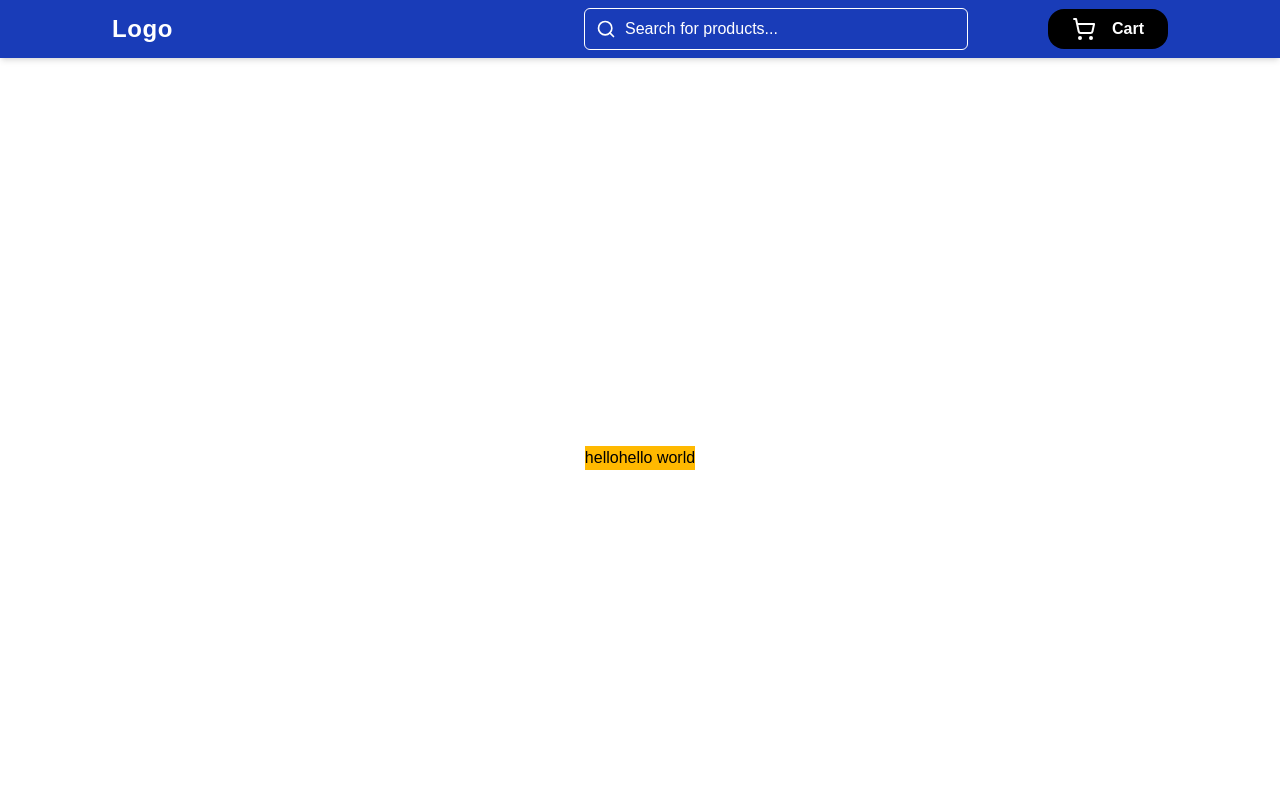
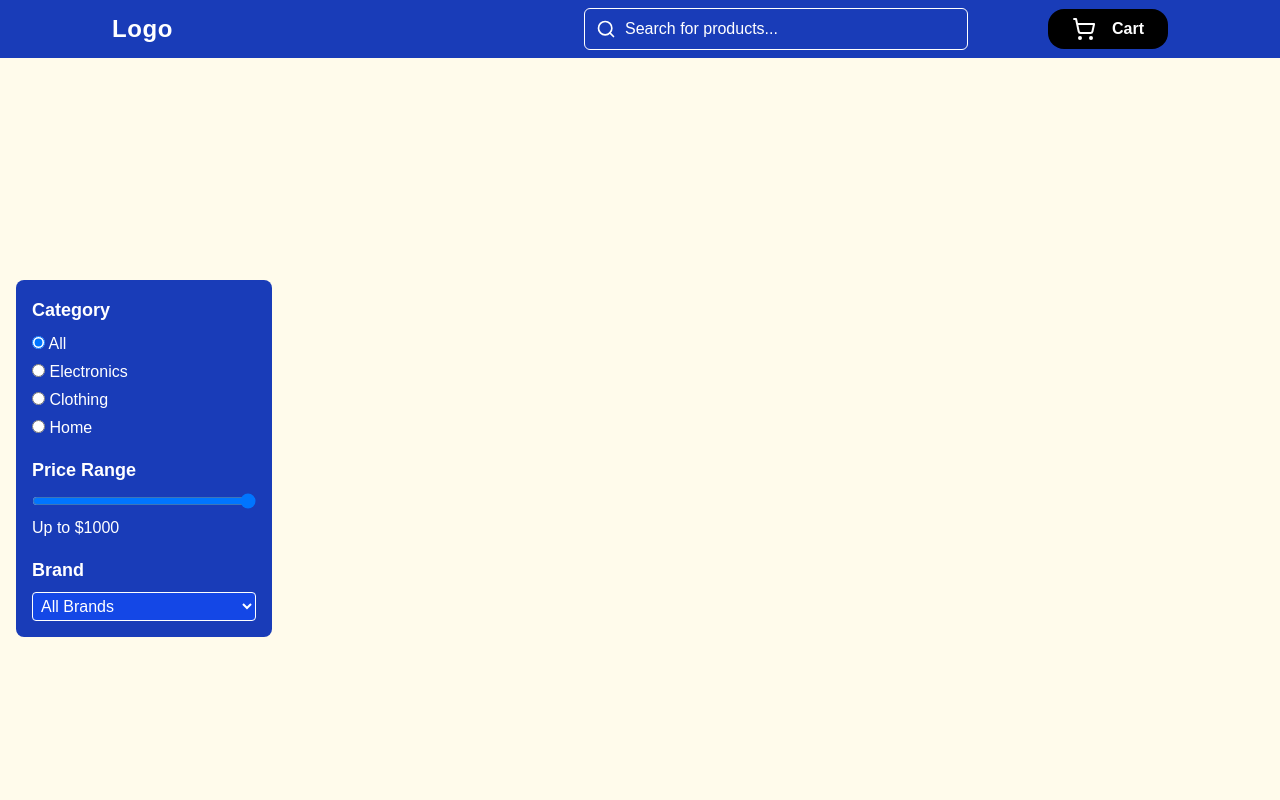
Before and after one commit to mosiur73/whatbytes-jobtask, a Next.js app: page / in a window 1280 px wide. Shown: the top 800 px of the page. Built offline with nearby package versions, Linux system fonts and the light colour scheme.

Commit message:
left sidebar ui done

```diff
--- /dev/null
+++ b/src/app/component/ProductCard.jsx
@@ -0,0 +1,11 @@
+import React from 'react';
+
+const ProductCard = () => {
+    return (
+        <div>
+
+        </div>
+    );
+};
+
+export default ProductCard;
--- /dev/null
+++ b/src/app/component/ProductGrid.jsx
@@ -0,0 +1,11 @@
+import React from 'react';
+
+const ProductGrid = () => {
+    return (
+        <div>
+
+        </div>
+    );
+};
+
+export default ProductGrid;
--- /dev/null
+++ b/src/app/component/SidebarFilter.jsx
@@ -0,0 +1,72 @@
+'use client'
+
+import React, { useState } from 'react'
+
+const categories = ['All', 'Electronics', 'Clothing', 'Home']
+const brands = ['Apple', 'H&M', 'IKEA']
+
+
+const SidebarFilter = ({onFilterChange }) => {
+    const [selectedCategory, setSelectedCategory] = useState('All')
+  const [price, setPrice] = useState(1000)
+  const [selectedBrand, setSelectedBrand] = useState('')
+
+  const handleFilterChange = () => {
+    onFilterChange({ category: selectedCategory, price, brand: selectedBrand })
+  }
+    return (
+         <div className="w-full md:w-64 p-4 bg-blue-800 text-white rounded-lg">
+      <h2 className="text-lg font-semibold mb-2">Category</h2>
+      {categories.map((cat) => (
+        <div key={cat} className="mb-1">
+          <label className="cursor-pointer">
+            <input
+              type="radio"
+              name="category"
+              value={cat}
+              checked={selectedCategory === cat}
+              onChange={(e) => {
+                setSelectedCategory(e.target.value)
+                handleFilterChange()
+              }}
+            />{" "}
+            {cat}
+          </label>
+        </div>
+      ))}
+
+      <h2 className="text-lg font-semibold mt-4 mb-2">Price Range</h2>
+      <input
+        type="range"
+        min="0"
+        max="1000"
+        value={price}
+        onChange={(e) => {
+          setPrice(e.target.value)
+          handleFilterChange()
+        }}
+        className="w-full"
+      />
+      <p>Up to ${price}</p>
+
+      <h2 className="text-lg font-semibold mt-4 mb-2">Brand</h2>
+      <select
+        className="w-full border rounded p-1 text-white bg-blue-700"
+        value={selectedBrand}
+        onChange={(e) => {
+          setSelectedBrand(e.target.value)
+          handleFilterChange()
+        }}
+      >
+        <option value="">All Brands</option>
+        {brands.map((b) => (
+          <option key={b} value={b}>
+            {b}
+          </option>
+        ))}
+      </select>
+    </div>
+    );
+};
+
+export default SidebarFilter;
--- /dev/null
+++ b/src/app/data/products.js
@@ -0,0 +1,30 @@
+
+
+const products = [
+  {
+    id: 1,
+    title: "iPhone 13",
+    price: 999,
+    image: "https://via.placeholder.com/300",
+    category: "electronics",
+    brand: "Apple",
+  },
+  {
+    id: 2,
+    title: "T-Shirt",
+    price: 25,
+    image: "https://via.placeholder.com/300",
+    category: "clothing",
+    brand: "H&M",
+  },
+  {
+    id: 3,
+    title: "Sofa",
+    price: 499,
+    image: "https://via.placeholder.com/300",
+    category: "home",
+    brand: "IKEA",
+  },
+];
+
+export default products;
--- a/src/app/layout.js
+++ b/src/app/layout.js
@@ -25,7 +25,7 @@ export default function RootLayout({ children }) {
         className={`${geistSans.variable} ${geistMono.variable} antialiased`}
       >
         <NavBar></NavBar>
-        <main className="h-screen h-max-[400px] place-items-center place-content-center">
+        <main className="h-screen h-max-[400px] place-items-center place-content-center bg-amber-50">
            {children}
         </main>
           <Footer></Footer>
--- a/src/app/page.js
+++ b/src/app/page.js
@@ -1,110 +1,42 @@
-import Image from "next/image";
+'use client'
 
-export default function Home() {
+import React, { useState } from 'react';
+import products from './data/products';
+import SidebarFilter from './component/SidebarFilter';
+import ProductGrid from './component/ProductGrid';
+
+
+const page = () => {
+  const [filteredProducts, setFilteredProducts] =useState(products)
+
+  const handleFilterChange = (filters) => {
+    let filtered = products
+
+    if (filters.category && filters.category !== 'All') {
+      filtered = filtered.filter(
+        (p) => p.category.toLowerCase() === filters.category.toLowerCase()
+      )
+    }
+
+    if (filters.price) {
+      filtered = filtered.filter((p) => p.price <= filters.price)
+    }
+
+    if (filters.brand) {
+      filtered = filtered.filter((p) => p.brand === filters.brand)
+    }
+
+    setFilteredProducts(filtered)
+  }
   return (
-    // <div className="grid grid-rows-[20px_1fr_20px] items-center justify-items-center min-h-screen p-8 pb-20 gap-16 sm:p-20 font-[family-name:var(--font-geist-sans)]">
-    //   <main className="flex flex-col gap-[32px] row-start-2 items-center sm:items-start">
-    //     <Image
-    //       className="dark:invert"
-    //       src="/next.svg"
-    //       alt="Next.js logo"
-    //       width={180}
-    //       height={38}
-    //       priority
-    //     />
-    //     <ol className="list-inside list-decimal text-sm/6 text-center sm:text-left font-[family-name:var(--font-geist-mono)]">
-    //       <li className="mb-2 tracking-[-.01em]">
-    //         Get started by editing{" "}
-    //         <code className="bg-black/[.05] dark:bg-white/[.06] px-1 py-0.5 rounded font-[family-name:var(--font-geist-mono)] font-semibold">
-    //           src/app/page.js
-    //         </code>
-    //         .
-    //       </li>
-    //       <li className="tracking-[-.01em]">
-    //         Save and see your changes instantly.
-    //       </li>
-    //     </ol>
+      <div className="max-w-7xl mx-auto p-4 grid grid-cols-1 md:grid-cols-4 gap-6">
 
-    //     <div className="flex gap-4 items-center flex-col sm:flex-row">
-    //       <a
-    //         className="rounded-full border border-solid border-transparent transition-colors flex items-center justify-center bg-foreground text-background gap-2 hover:bg-[#383838] dark:hover:bg-[#ccc] font-medium text-sm sm:text-base h-10 sm:h-12 px-4 sm:px-5 sm:w-auto"
-    //         href="https://vercel.com/new?utm_source=create-next-app&utm_medium=appdir-template-tw&utm_campaign=create-next-app"
-    //         target="_blank"
-    //         rel="noopener noreferrer"
-    //       >
-    //         <Image
-    //           className="dark:invert"
-    //           src="/vercel.svg"
-    //           alt="Vercel logomark"
-    //           width={20}
-    //           height={20}
-    //         />
-    //         Deploy now
-    //       </a>
-    //       <a
-    //         className="rounded-full border border-solid border-black/[.08] dark:border-white/[.145] transition-colors flex items-center justify-center hover:bg-[#f2f2f2] dark:hover:bg-[#1a1a1a] hover:border-transparent font-medium text-sm sm:text-base h-10 sm:h-12 px-4 sm:px-5 w-full sm:w-auto md:w-[158px]"
-    //         href="https://nextjs.org/docs?utm_source=create-next-app&utm_medium=appdir-template-tw&utm_campaign=create-next-app"
-    //         target="_blank"
-    //         rel="noopener noreferrer"
-    //       >
-    //         Read our docs
-    //       </a>
-    //     </div>
-    //   </main>
-    //   <footer className="row-start-3 flex gap-[24px] flex-wrap items-center justify-center">
-    //     <a
-    //       className="flex items-center gap-2 hover:underline hover:underline-offset-4"
-    //       href="https://nextjs.org/learn?utm_source=create-next-app&utm_medium=appdir-template-tw&utm_campaign=create-next-app"
-    //       target="_blank"
-    //       rel="noopener noreferrer"
-    //     >
-    //       <Image
-    //         aria-hidden
-    //         src="/file.svg"
-    //         alt="File icon"
-    //         width={16}
-    //         height={16}
-    //       />
-    //       Learn
-    //     </a>
-    //     <a
-    //       className="flex items-center gap-2 hover:underline hover:underline-offset-4"
-    //       href="https://vercel.com/templates?framework=next.js&utm_source=create-next-app&utm_medium=appdir-template-tw&utm_campaign=create-next-app"
-    //       target="_blank"
-    //       rel="noopener noreferrer"
-    //     >
-    //       <Image
-    //         aria-hidden
-    //         src="/window.svg"
-    //         alt="Window icon"
-    //         width={16}
-    //         height={16}
-    //       />
-    //       Examples
-    //     </a>
-    //     <a
-    //       className="flex items-center gap-2 hover:underline hover:underline-offset-4"
-    //       href="https://nextjs.org?utm_source=create-next-app&utm_medium=appdir-template-tw&utm_campaign=create-next-app"
-    //       target="_blank"
-    //       rel="noopener noreferrer"
-    //     >
-    //       <Image
-    //         aria-hidden
-    //         src="/globe.svg"
-    //         alt="Globe icon"
-    //         width={16}
-    //         height={16}
-    //       />
-    //       Go to nextjs.org →
-    //     </a>
-    //   </footer>
-    // </div>
-    <div>
-
-      <ul className="bg-amber-400 flex justify-between text-black">
-        <li>hello </li>
-        <li>hello world</li>
-      </ul>
+      <SidebarFilter onFilterChange={handleFilterChange}></SidebarFilter>
+      <div className="md:col-span-3">
+        <ProductGrid products={filteredProducts}></ProductGrid>
+      </div>
     </div>
   );
-}
+};
+
+export default page;
```
